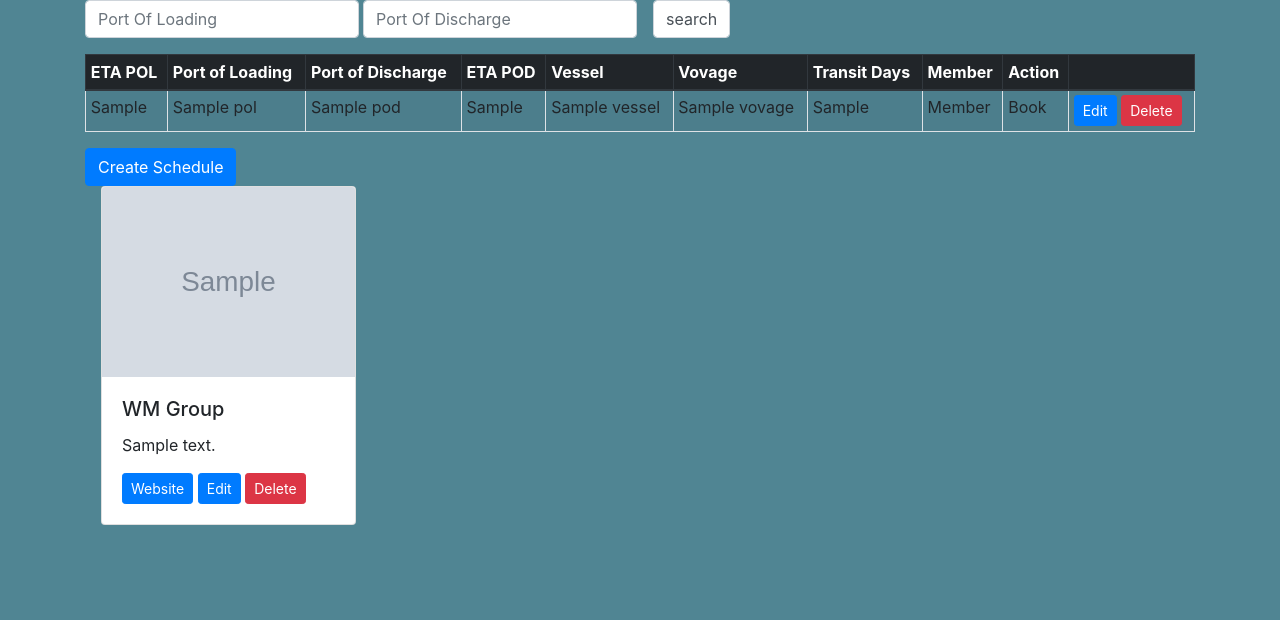
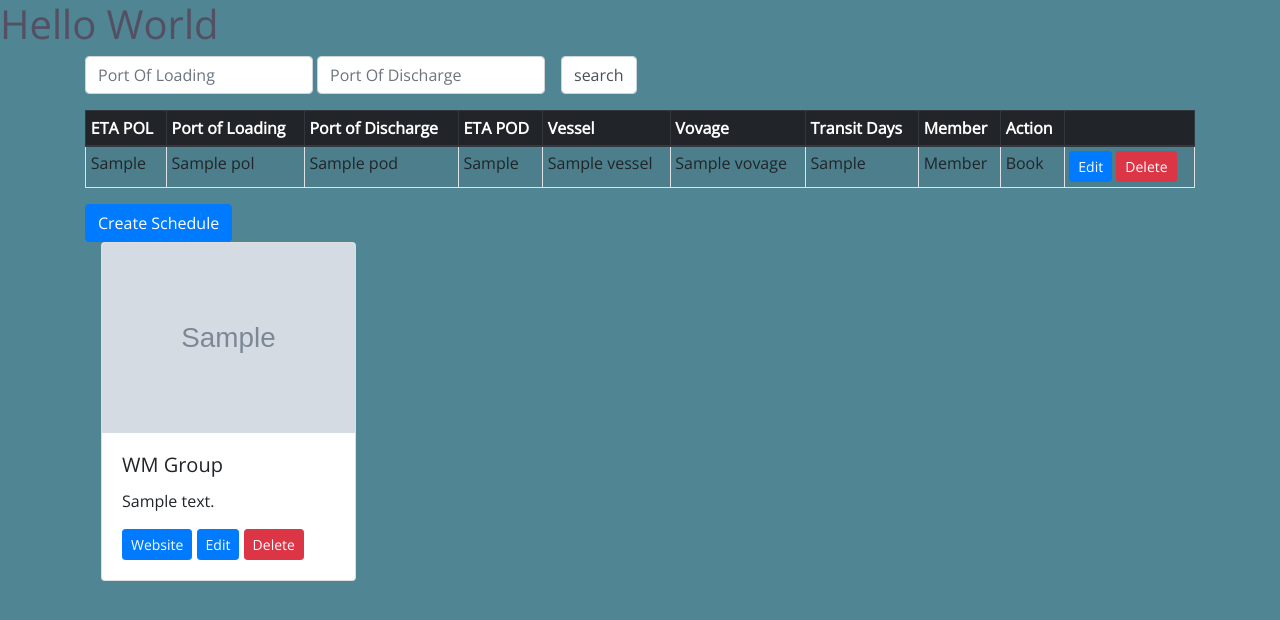
Before and after one commit to Shyan1943/project3, a Flask app: page / in a window 1280 px wide. Shown: the top 620 px of the page. Run offline with Flask 2, Linux system fonts and the light colour scheme; grey boxes marked "Sample" are stand-in pictures; a database or web service that is not in the repository returns one stand-in record (values such as "Sample title"); some libraries are stand-ins or nearby versions.

Commit message:
Added Google Font

```diff
--- a/static/style.css
+++ b/static/style.css
@@ -1,3 +1,11 @@
+@import url("https://fonts.googleapis.com/css2?family=Open+Sans&display=swap");
+
 body {
     background-color: #508593;
+    font-family: 'Open Sans', sans-serif;
+    font-weight: 400;
 }
+
+h1 {
+    color:#544f63;
+}
--- a/templates/layout.template.html
+++ b/templates/layout.template.html
@@ -9,11 +9,12 @@
     <link rel="stylesheet" href="https://maxcdn.bootstrapcdn.com/bootstrap/4.0.0/css/bootstrap.min.css" integrity="sha384-Gn5384xqQ1aoWXA+058RXPxPg6fy4IWvTNh0E263XmFcJlSAwiGgFAW/dAiS6JXm" crossorigin="anonymous">
 
     <!-- Customs CSS-->
-    <link rel="stylesheet" href="/static/style.css"/>
+    <link rel="stylesheet" href="/static/style.css">
 
     <title>{%block title%}{%endblock%}</title>
   </head>
   <body>
+  <h1>Hello World</h1>
     <div class="container">
         {% with messages = get_flashed_messages() %}
         {% if messages %}
```
Also changed, not shown: README.md.
